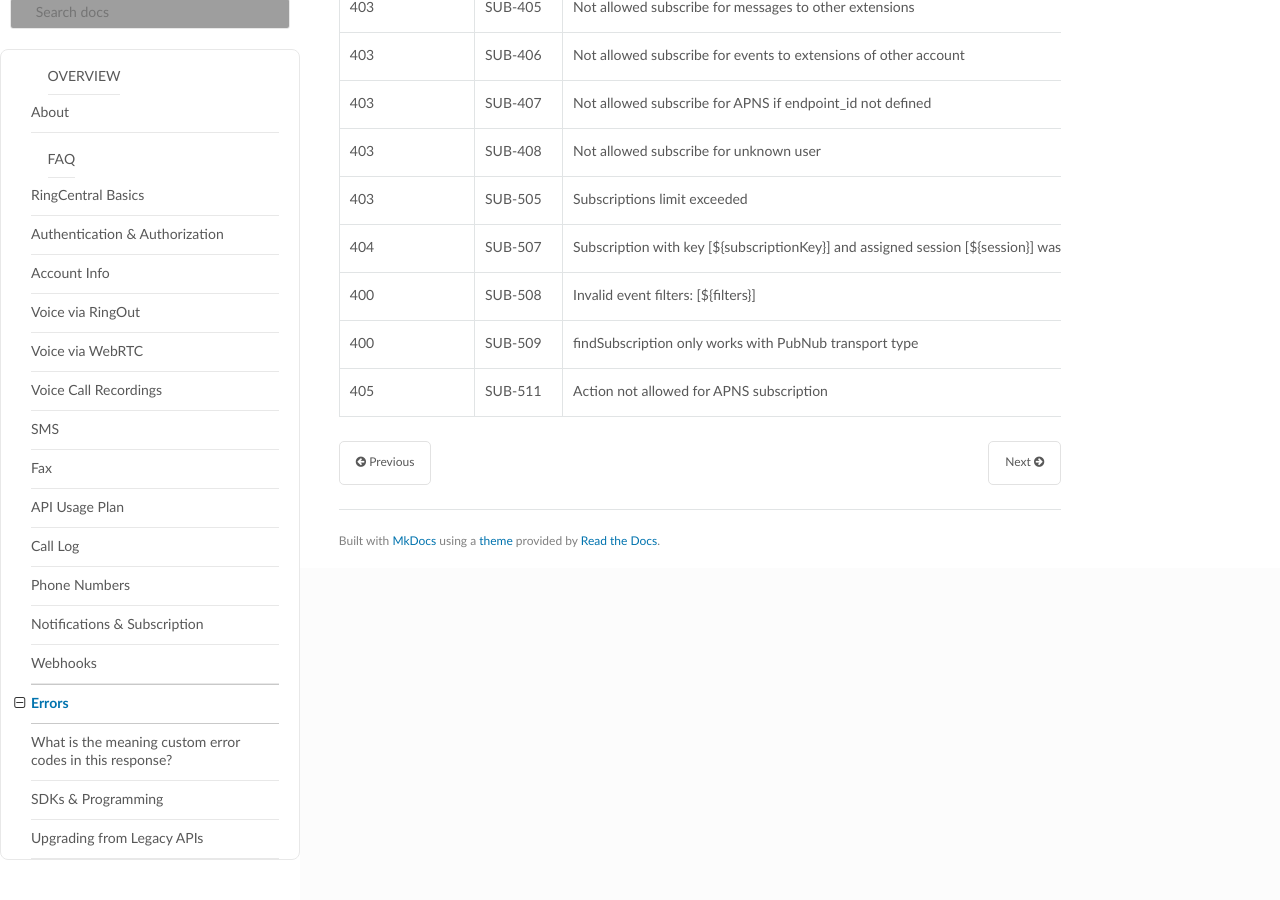
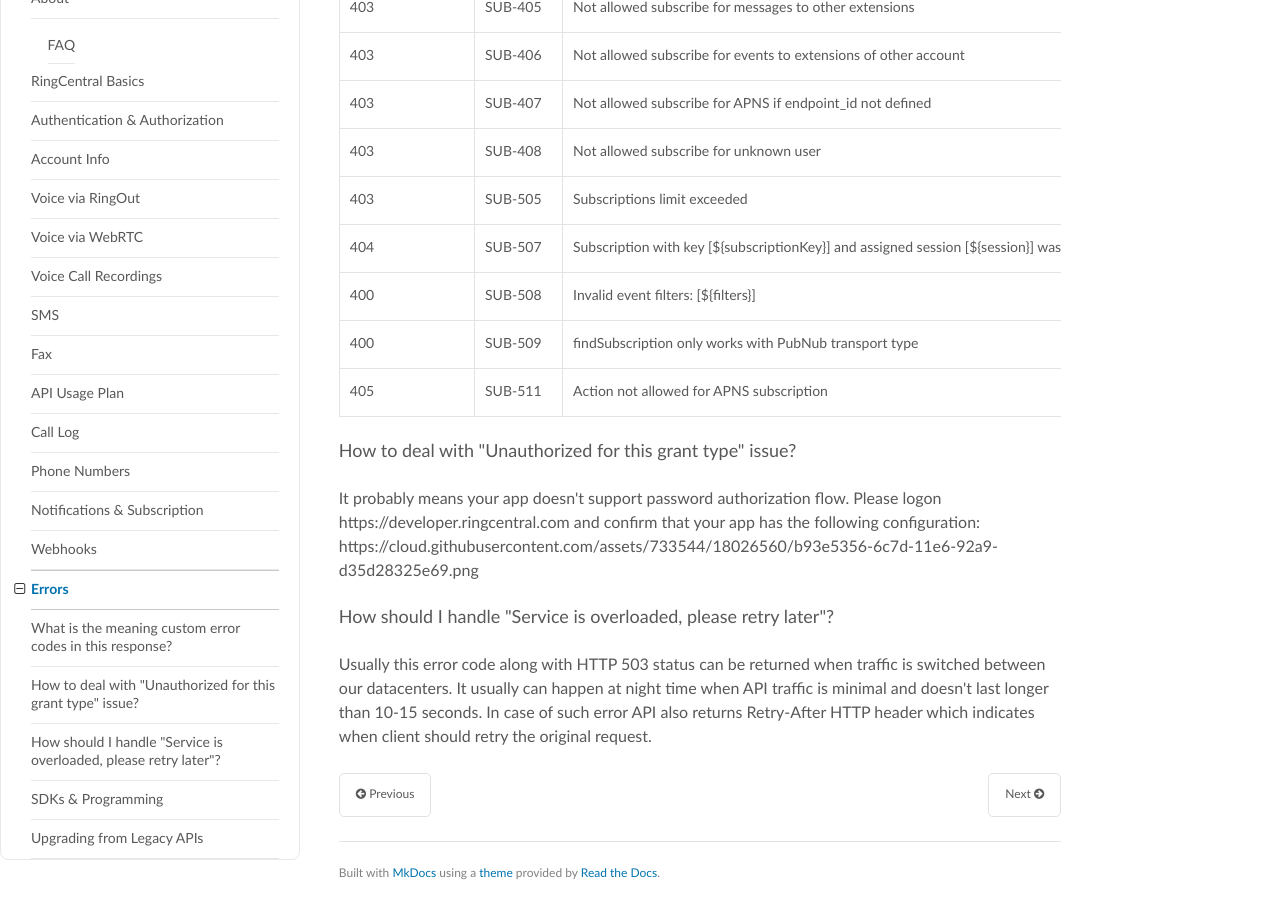
Before and after one commit to ringcentral/ringcentral-faq, an MkDocs documentation site: the page built from docs/errors.md, in a window 1280 px wide and 900 px high, scrolled down 4848 px. Built offline with MkDocs 1.6.1, drawn with Linux system fonts in a browser that asks for light colours; nearby versions of some CDN libraries; old or Windows-style settings are respelled for this version of MkDocs; grey boxes are pictures that could not be loaded.

Commit message:
Finish the questions about Errors

```diff
--- a/docs/errors.md
+++ b/docs/errors.md
@@ -110,3 +110,11 @@ These custom error codes are returned as part of an HTTP error response from the
 | 400               | SUB-508       | Invalid event filters: [${filters}]                                                                                           |
 | 400               | SUB-509       | findSubscription only works with PubNub transport type                                                                        |
 | 405               | SUB-511       | Action not allowed for APNS subscription                                                                                      |
+
+### How to deal with "Unauthorized for this grant type" issue?
+
+It probably means your app doesn't support password authorization flow. Please logon https://developer.ringcentral.com and confirm that your app has the following configuration: https://cloud.githubusercontent.com/assets/733544/18026560/b93e5356-6c7d-11e6-92a9-d35d28325e69.png
+
+### How should I handle "Service is overloaded, please retry later"?
+
+Usually this error code along with HTTP 503 status can be returned when traffic is switched between our datacenters. It usually can happen at night time when API traffic is minimal and doesn't last longer than 10-15 seconds. In case of such error API also returns Retry-After HTTP header which indicates when client should retry the original request.
```
